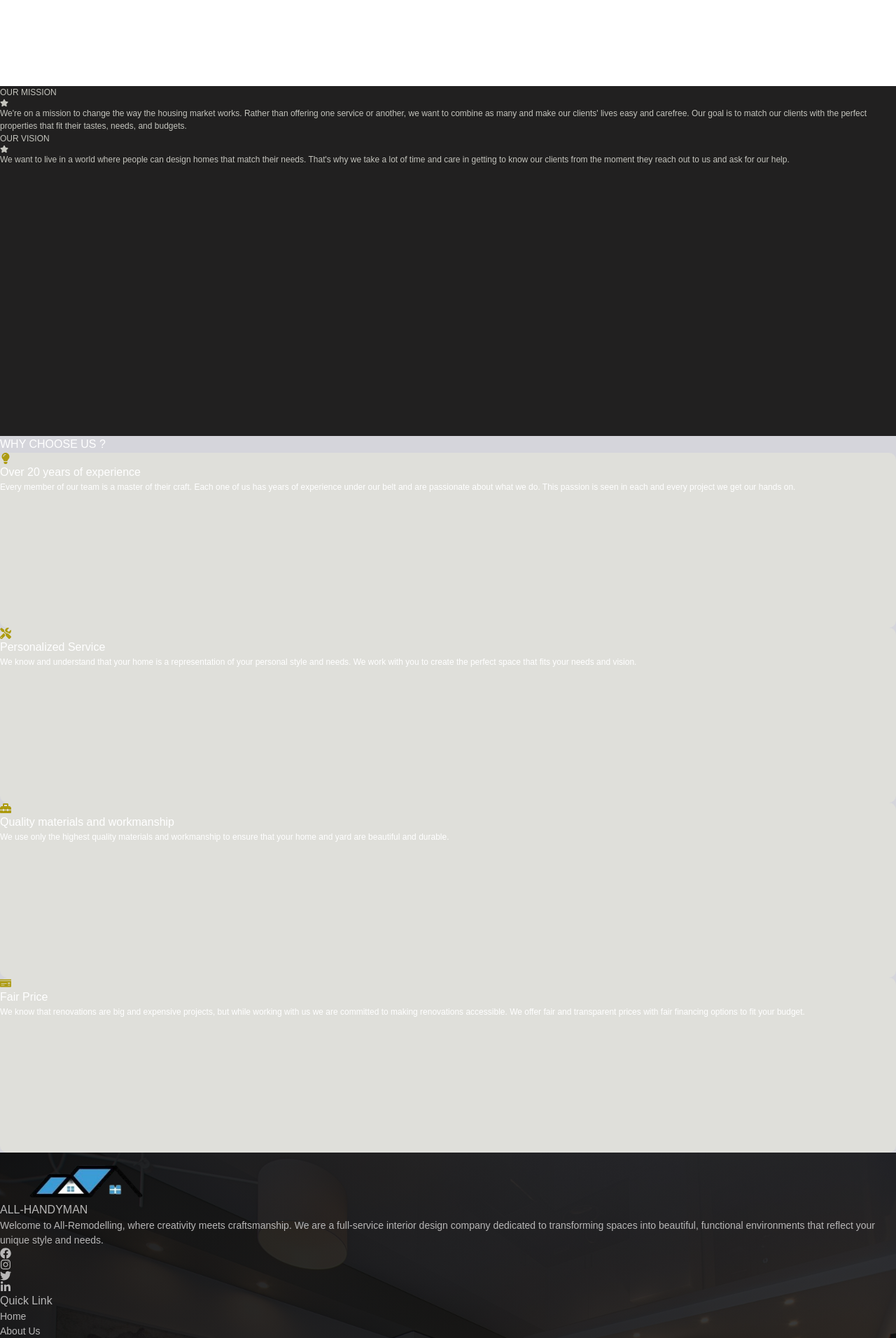
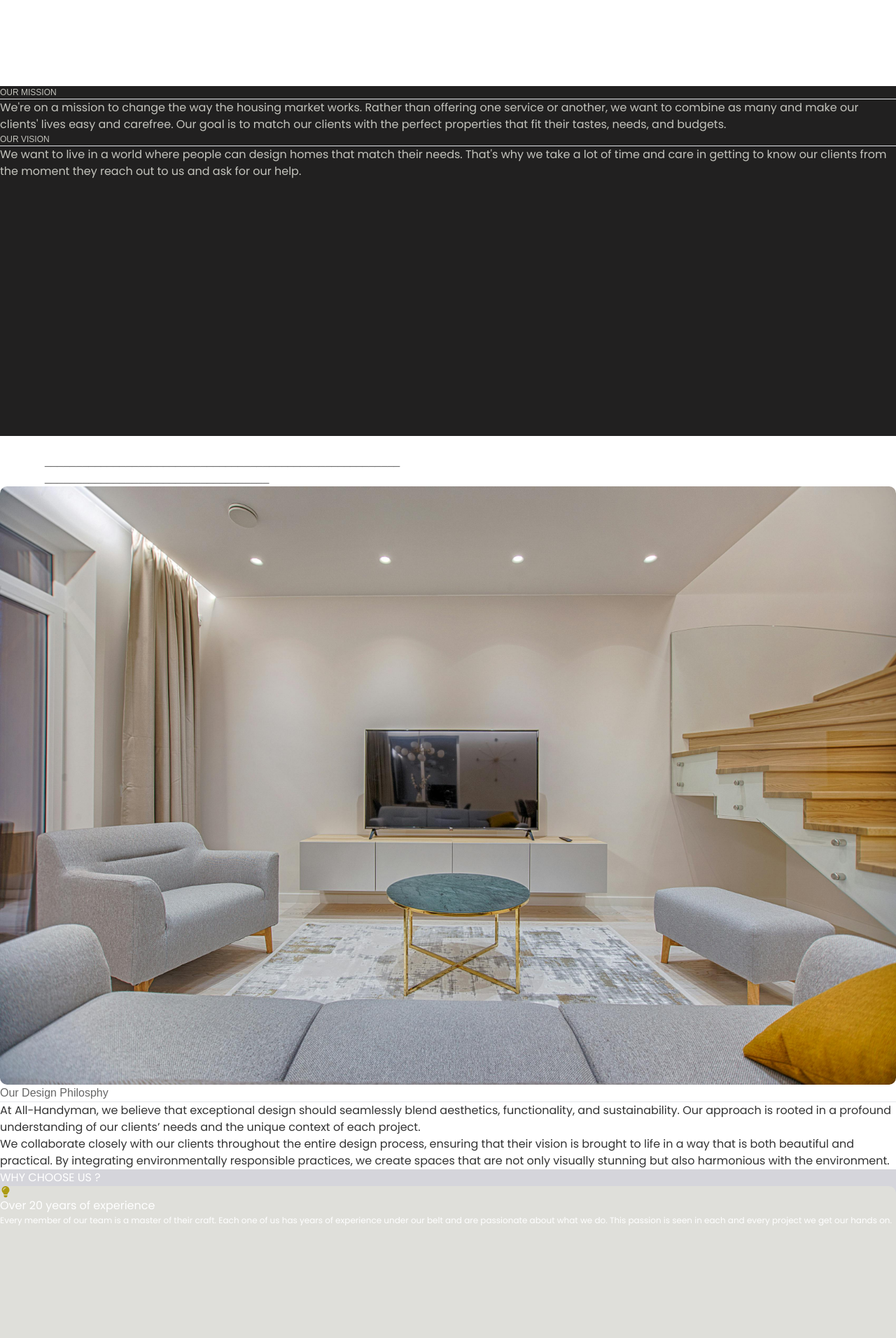
Before and after one commit to alphariccide008/HandyMan, a React (Vite) app: page /about in a window 1280 px wide. Shown: the part 780-2692 px from the top of the page at 70% size. Built offline with nearby package versions, Linux system fonts and the light colour scheme.

Commit message:
corrections

```diff
--- a/src/Components/Footer/Footer.jsx
+++ b/src/Components/Footer/Footer.jsx
@@ -19,7 +19,7 @@ const Footer = () => {
   {fontSize :'10px'}
   return (
     <>
-      <div className='footer '>
+      <div className='footer ' style={{fontFamily: 'Poppins, sans-serif'}}>
         <div className="relative hidden md:flex clr text-center md:mx-[12%]">
             <div className="flex-col md:w-1/2  pt-[30px] ">
             <div className='flex mb-4 items-center justify-center'>
--- a/src/Pages/About.jsx
+++ b/src/Pages/About.jsx
@@ -1,4 +1,7 @@
 import Banner from '../assets/images/about.jpg';
+import BannerImg from '../assets/images/livingroom2.jpg'
+import {Link} from 'react-router-dom'
+
 import {FaStar,
     FaFacebook,
     FaTwitter,
@@ -73,7 +76,7 @@ const About = () => {
                               delay: 0.6,
                             }}
 
-                        className=" md:absolute text-center  text-black mt-20   md:ml-[-186px]  " style={{ fontSize : "80px"}}> <span className='md:text-white'>AB</span><span className='md:img-shadow2'>OUT US</span>
+                        className=" md:absolute text-center  text-black mt-20   md:ml-[-186px]  " style={{ fontSize : "80px",fontFamily: 'Poppins, sans-serif'}}> <span className='md:text-white'>AB</span><span className='md:img-shadow2'>OUT US</span>
                         </motion.h2>
                         <hr className='md:hidden' />
 
@@ -86,7 +89,7 @@ const About = () => {
                               damping: 10,
                               delay: 1,
                             }}
-                        className='lg:mt-56  md:mt-48 mt-10   text-sm '> Welcome to All-Remodelling, where creativity meets craftsmanship. We are a full-service interior design company dedicated to transforming spaces into beautiful, functional environments that reflect your unique style and needs. Whether you're looking to revamp your home, office, or any other space, our team of experienced designers and skilled craftsmen are here to bring your vision to life.
+                        className='lg:mt-42  md:mt-48 mt-3' style={{fontSize:'16px',fontFamily: 'Poppins, sans-serif'}}> Welcome to All-Remodelling, where creativity meets craftsmanship. We are a full-service interior design company dedicated to transforming spaces into beautiful, functional environments that reflect your unique style and needs.
                         </motion.h6>
 
                         <motion.h6
@@ -98,7 +101,7 @@ const About = () => {
                               damping: 10,
                               delay: 1,
                             }}
-                        className="mt-5 text-sm">At All-Remodelling, we believe that great design goes beyond aesthetics—it's about creating spaces that inspire, comfort, and enhance your daily life. Our approach is collaborative, working closely with you from concept to completion to ensure every detail aligns with your expectations.
+                        className="mt-3 " style={{fontSize:'16px',fontFamily: 'Poppins, sans-serif'}}>At All-Remodelling, we believe that great design goes beyond aesthetics—it's about creating spaces that inspire, comfort, and enhance your daily life. Our approach is collaborative, working closely with you from concept to completion to ensure every detail aligns with your expectations.
                         </motion.h6>
 
                         <motion.div
@@ -137,7 +140,7 @@ const About = () => {
 
 
             className="relative   md:flex md:flex-row my-20 md:mx-[50px] md:px-10 lg:mx-[100px]">
-                <div className="flex-col md:w-1/2 px-5 fontColor">
+                <div className="flex-col md:w-1/2 px-10 fontColor">
                 <motion.h1
                      initial={{ opacity: 0, x: -100 }}
                      animate={{ opacity: 1, x: 0 }}
@@ -148,6 +151,7 @@ const About = () => {
                        delay: 0.4,
                      }}
                 className='font-4xl text-center pt-28 pb-8 text-4xl font-bold'>OUR MISSION</motion.h1>
+                <hr />
                     <motion.div
 
                     initial={{ opacity: 0, y: -100 }}
@@ -158,19 +162,8 @@ const About = () => {
                       damping: 10,
                       delay: 1,
                     }}
-                    className="flex pb-[100px]">
-                        <motion.div
-                             initial={{ opacity: 0, scale: 0 }}
-                             whileInView={{ opacity: 1, scale: 1 }}
-                             transition={{
-                               type: "spring",
-                               stiffness: 150,
-                               damping: 10,
-                               delay : 2,
-                               }}
-                            className="flex-col">
-                            <FaStar className='text-5xl mt-5'/>
-                        </motion.div>
+                    className="flex pb-[100px] pt-3 px-5">
+
                         <motion.div
                          initial={{ opacity: 0, scale: 0 }}
                          whileInView={{ opacity: 1, scale: 1 }}
@@ -180,30 +173,20 @@ const About = () => {
                            damping: 10,
                            delay : 0.6,
                            }}
-                        className="flex-col px-5">
-                        <p className='text-sm' style={{fontSize : "12px"}}>
+                        className="flex-col px-7">
+                        <p className='text-sm' style={{fontSize : "16px", fontFamily: 'Poppins, sans-serif'}}>
                         We're on a mission to change the way the housing market works. Rather than offering one service or another, we want to combine as many and make our clients' lives easy and carefree. Our goal is to match our clients with the perfect properties that fit their tastes, needs, and budgets.
                         </p>
                         </motion.div>
                     </motion.div>
                 </div>
-                <div className="flex-col md:w-1/2 md:px-5 fontColor">
+                <div className="flex-col md:w-1/2 px-10 fontColor">
                 <h1 className='font-4xl text-center pt-28 pb-8 text-4xl font-bold'>OUR VISION</h1>
-                    <div className="flex pb-[100px] mx-3">
-                        <motion.div
-                          initial={{ opacity: 0, scale: 0 }}
-                          whileInView={{ opacity: 1, scale: 1 }}
-                          transition={{
-                            type: "spring",
-                            stiffness: 150,
-                            damping: 10,
-                            delay : 2,
-                            }}
-                        className="flex-col">
-                            <FaStar className='text-5xl mt-5'/>
-                        </motion.div>
-                        <div className="flex-col px-4 md:px-5">
-                            <p className='text-sm' style={{fontSize: "12px"}}>
+                <hr />
+                    <div className="flex pb-[100px] pt-3 mx-3">
+
+                        <div className="flex-col px-4 md:px-7">
+                            <p className='text-sm' style={{fontSize: "16px", fontFamily: 'Poppins, sans-serif'}}>
                             We want to live in a world where people can design homes that match their needs. That's why we take a lot of time and care in getting to know our clients from the moment they reach out to us and ask for our help.
 
                             </p>
@@ -213,8 +196,40 @@ const About = () => {
             </motion.div>
         </section>
 
+        <section className=' justify-center'>
+                <div className='lg:mx-[18%] '>
+                <div  className="container relative text-center text-black  md:px-36  px-5 md:py-20  ">
+                    <h1 className='font-bold  md:text-6xl text-2xl text-center mb-5'>Discover Our Philosophy</h1>
+                    <p className='md:flex hidden text-center md:px-[10%] ' style={{color:'#666666'}}>_________________________________________________________</p>
+                    <p className='md:hidden py-4' style={{color:'#666666'}}>____________________________________</p>
+
+
+                </div>
+
+                </div>
+                <div className="md:flex mx-8 mt-2 text-black">
+                    <div className="flex-col md:w-1/2 mb-10"><img src={BannerImg} style={{borderRadius:'10px'}} alt="" /></div>
+                    <div className="flex-col md:w-1/2 md:px-[20px] md:pr-10px lg:pt-12 lg:px-[100px]">
+                        <h1 className='font-bold md:text-sm mb-4 text-2xl lg:text-2xl' style={{color:'#666666'}}>
+                         Our Design Philosphy</h1>
+                        <hr />
+                        <div style={{fontSize:'16px',fontFamily: 'Poppins, sans-serif'}}>
+                            <p className=' mt-5' style={{color:'#333333'}}>
+                                At All-Handyman, we believe that exceptional design should seamlessly blend aesthetics, functionality, and sustainability. Our approach is rooted in a profound understanding of our clients’ needs and the unique context of each project.
+                            </p>
+                            <p className=' pt-3 mb-10' style={{color:'#333333'}}>
+                            We collaborate closely with our clients throughout the entire design process, ensuring that their vision is brought to life in a way that is both beautiful and practical. By integrating environmentally responsible practices, we create spaces that are not only visually stunning but also harmonious with the environment.
+                            </p>
+                        </div>
+
+
+
+                    </div>
+                </div>
+            </section>
+
         {/* Why choose us */}
-        <section className=' chooseColor text-black '>
+        <section className=' chooseColor text-black ' style={{fontFamily: 'Poppins, sans-serif'}}>
             <div className="text-center font-bold md:px-8  px-4 pt-10">
                 <motion.h1
                    initial={{ opacity: 0, x: -100 }}
--- a/src/Pages/Home.jsx
+++ b/src/Pages/Home.jsx
@@ -304,7 +304,7 @@ export default function Home(){
                             <p className=' mt-5' style={{color:'#333333'}}>
                                 At All-handyMan, we blend creativity and functionality to transform spaces into stunning environments. Our team of passionate interior designers is dedicated to bringing your vision to life with personalized, stylish, and innovative solutions. Let us make your dream space a reality.
                             </p>
-                            <p className=' mb-10' style={{color:'#333333'}}>
+                            <p className=' pt-3 mb-10' style={{color:'#333333'}}>
                                 We specialize in comprehensive home remodeling that combines cutting-edge technology with high-quality craftsmanship. Whether you're looking to reimagine your space with structural changes or enhance it with custom carpentry, our team ensures precision and durability in every detail.
                             </p>
                         </div>
@@ -359,7 +359,7 @@ export default function Home(){
                         <h1 className='md:text-5xl font-bold mb-5  text-3xl'>Why Choose Us ?</h1>
                         <div style={{ fontSize:'16px', fontFamily: 'Poppins, sans-serif'}} className='tex'>
                             <p>When it comes to remodeling your home, choosing the right contractor is crucial. All Handyman stands out as the premier choice for homeowners seeking quality, affordability, and expertise.</p>
-                            <p>
+                            <p className='pt-3'>
                             Our commitment to excellence ensures that every project, regardless of size, is completed to the highest standards. With a team of highly skilled professionals, we bring decades of experience and technical expertise to every aspect of your home renovation, from design to execution. We combine innovative solutions with meticulous craftsmanship, guaranteeing results that enhance both the aesthetics and functionality of your space.
                             </p>
                             {/* <p>
```
Also changed, not shown: src/Pages/Contact.jsx (+6 -6 lines).
